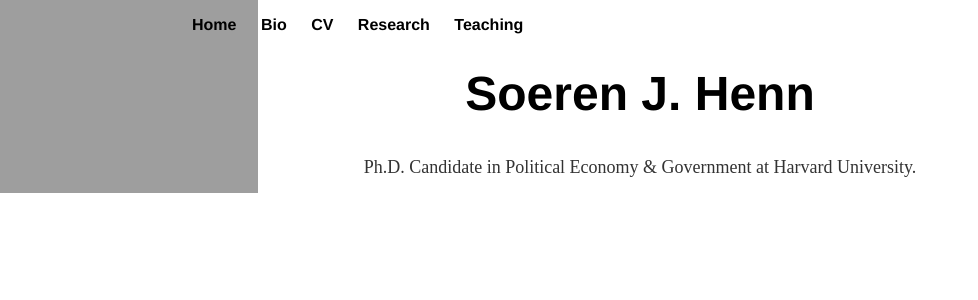
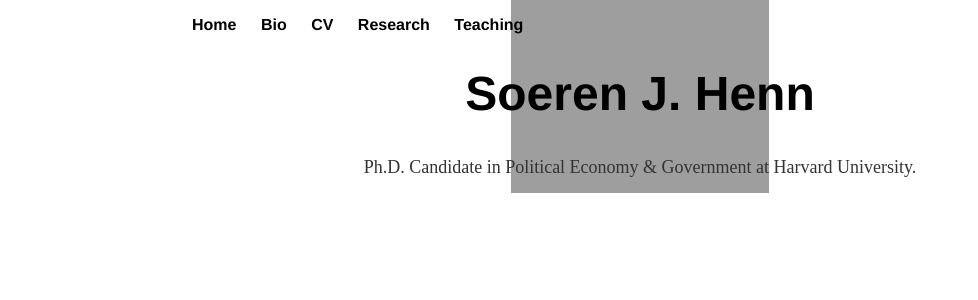
Before and after one commit to soeren-henn/soeren-henn.github.io, a Jekyll site: the page built from index.html, in a window 1280 px wide. Shown: the top 300 px of the page, without its empty margins (0-978 px from the left). Built offline with Jekyll 4.4.1, drawn with Linux system fonts in a browser that asks for light colours.

Commit message:
Update start.css

```diff
--- a/css/start.css
+++ b/css/start.css
@@ -3,7 +3,7 @@ body {
     width: 70%;
     background-image: url("https://soeren-henn.github.io/images/boat.JPG");
     background-repeat: no-repeat;
-    background-position: middle top;
+    background-position: center top;
     background-size: auto 100%;
 }
 
```
